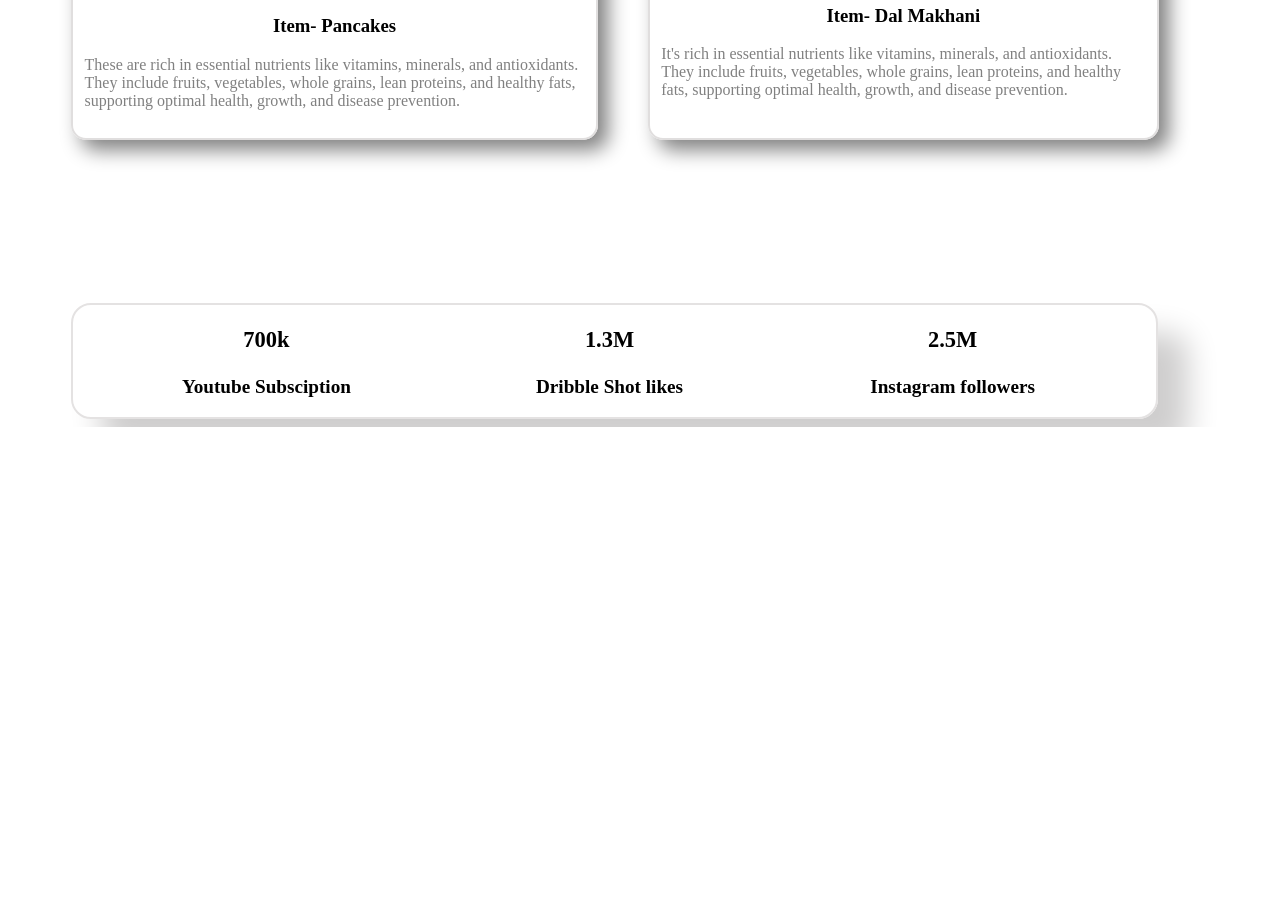
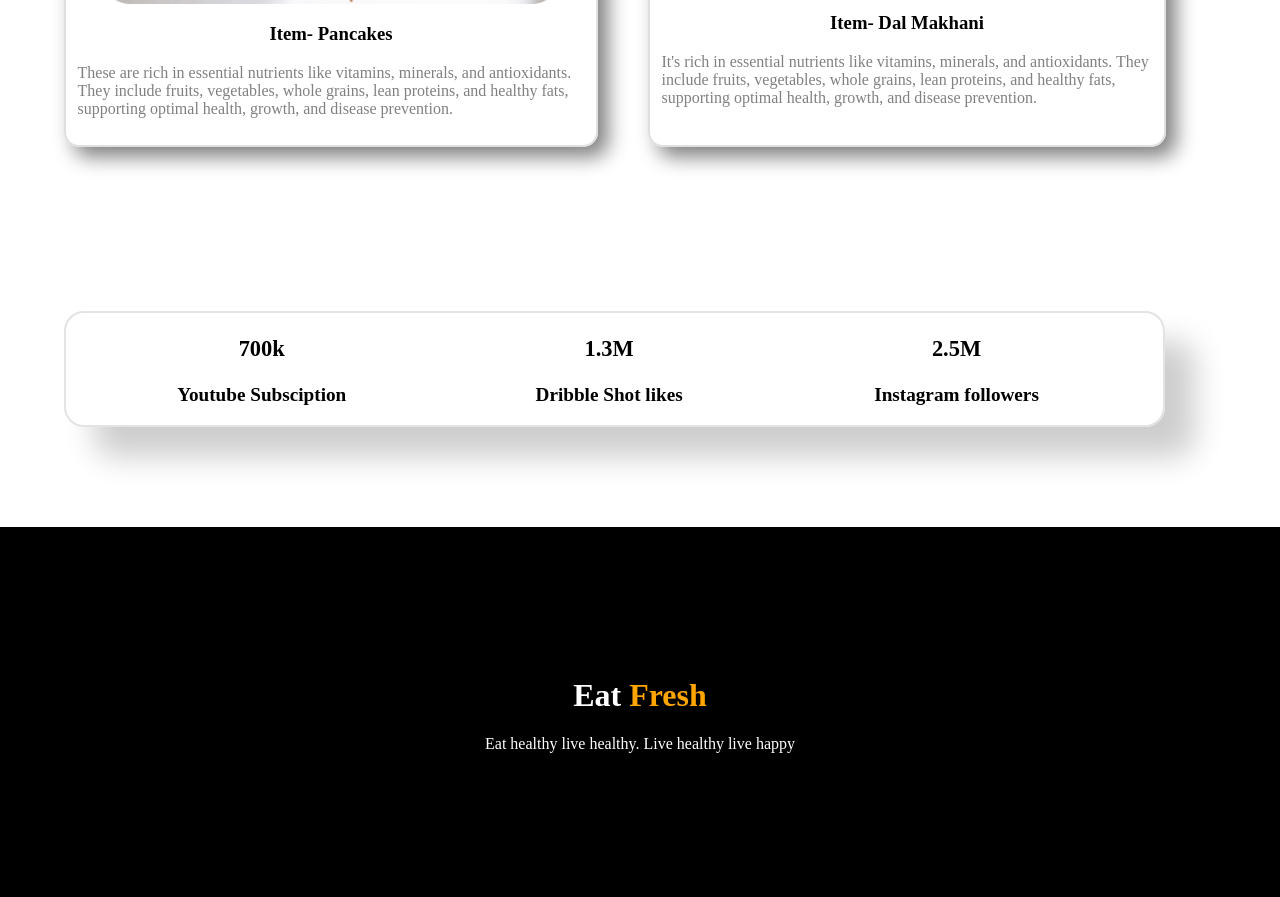
Before and after one commit to Barshonwebdev/healthy-food, a plain HTML site: page index.html in a window 1280 px wide. Shown: the part 1798-2695 px from the top of the page. Before the commit the page ends 2225 px from the top, so only its background shows below. Drawn offline with Linux system fonts and the light colour scheme.

Commit message:
footer added

```diff
--- a/healthy.css
+++ b/healthy.css
@@ -1,3 +1,6 @@
+body{
+    margin: 0;
+}
 .top-section{
     display: flex;
     padding: 5%;
@@ -78,3 +81,10 @@
     padding-left: 5%;
     padding-right: 9%;
 }
+
+.footer-section{
+    background-color: black;
+    margin-top: 100px;
+    padding: 10%;
+    text-align: center;
+}
--- a/index.html
+++ b/index.html
@@ -62,5 +62,9 @@
             <div class="stats"> <h3>2.5M</h3> <p>Instagram followers</p></div>
         </div>
     </section>
+    <footer class="footer-section">
+        <h1 style="color: white;">Eat <span style="color: orange;">Fresh</span></h1>
+        <p style="color: white;">Eat healthy live healthy. Live healthy live happy</p>
+    </footer>
 </body>
 </html>
```
